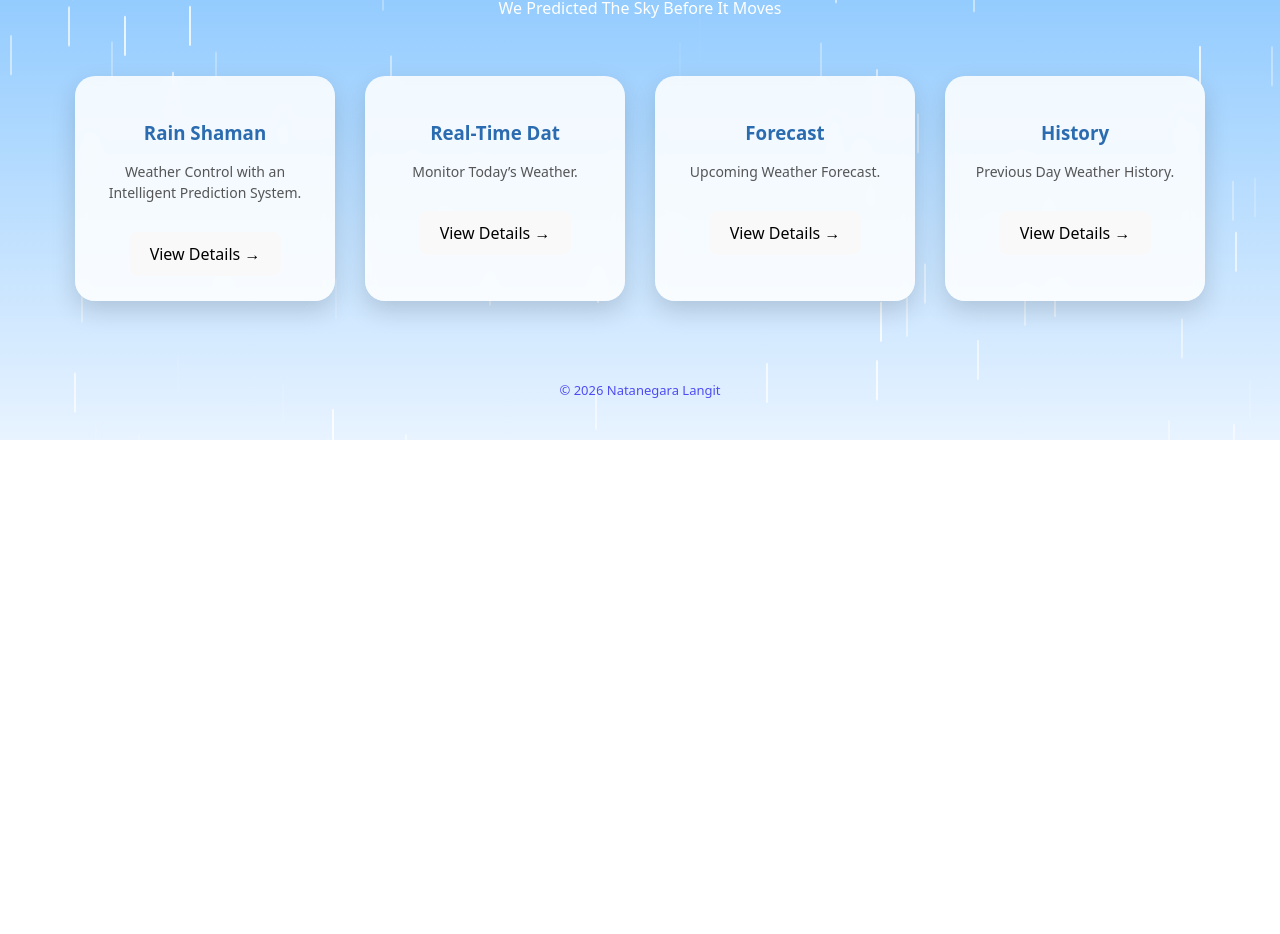
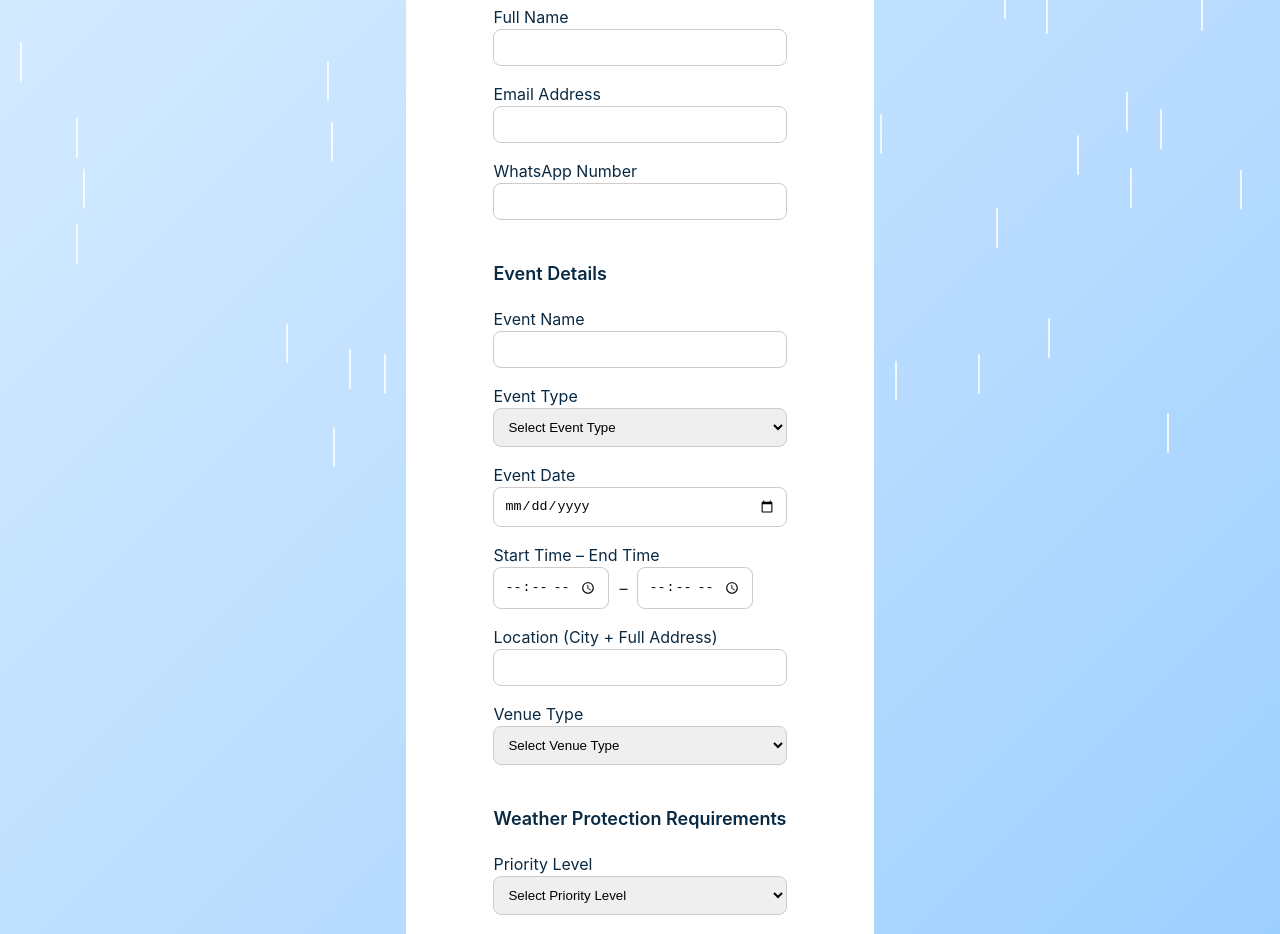
Before and after one commit to ISHASII/Weather-KADA, a React (Vite) app: page / in a window 1280 px wide. Shown: the part 360-1294 px from the top of the page. Before the commit the page ends 800 px from the top, so only its background shows below. Built offline with nearby package versions, Linux system fonts and the light colour scheme.

Commit message:
pusing mas sama cssnya

```diff
--- a/src/App.jsx
+++ b/src/App.jsx
@@ -1,8 +1,8 @@
-import "./App.css"
 import Service from "./pages/Service"
+import BookingPage from "./pages/BookingPage"
 
 function App() {
-  return <Service />
+  return <BookingPage />
 }
 
 export default App
--- /dev/null
+++ b/src/pages/BookingPage.css
@@ -0,0 +1,69 @@
+/* RESET */
+* {
+  box-sizing: border-box;
+}
+
+.booking-page {
+  display: flex;
+  position: relative;
+  justify-content: center;
+  align-items: center;
+  flex-direction: column;
+  min-height: 100vh;
+  padding: 80px 20px;
+  background: linear-gradient(135deg, #dbefff, #b8dcff, #8cc8ff);
+  color: #0a2a43;
+  overflow: hidden;
+  font-family: "Inter", "Segoe UI", sans-serif;
+}
+
+.card-wrapper {
+  position: relative;
+  flex-direction: column;
+  align-items: center;
+  background: white;
+  border-radius: 20px;
+  padding: 40px;
+}
+
+.booking-page h1 {
+  text-align: center;
+
+  margin: 0 0 12px 0;
+}
+
+.booking-page p {
+  text-align: center;
+  margin: 0;
+  font-size: 20px;
+}
+
+.form-group {
+  display: flex;
+  flex-direction: column;
+  margin-bottom: 16px;
+}
+
+.form-group input,
+.form-group select,
+.form-group textarea {
+  padding: 10px;
+  border-radius: 8px;
+  border: 1px solid #ccc;
+}
+
+.time-group {
+  display: flex;
+  align-items: center;
+  gap: 10px;
+}
+
+.form-header {
+  margin: 40px 0 20px;
+  font-weight: 600;
+  font-size: 18px;
+}
+
+.btn-konfirmasi {
+  padding: 10px 50px;
+}
--- a/src/pages/BookingPage.jsx
+++ b/src/pages/BookingPage.jsx
@@ -1,3 +1,158 @@
-function BookingPage(){
+import { useState } from "react"
+import "./BookingPage.css"
 
+function BookingPage() {
+  return (
+    <div className="booking-page">
+      <div className="card-wrapper">
+        <h1>Booking Now!</h1>
+        <p className="tagline">Weather is not predicted. It is negotiated.</p>
+        <div class="form-container">
+          {/* <!-- A. Basic Information --> */}
+          <div class="form-header">Basic Information</div>
+
+          <div class="form-group">
+            <label for="name">Full Name</label>
+            <input type="text" id="name" name="name" />
+          </div>
+
+          <div class="form-group">
+            <label for="email">Email Address</label>
+            <input type="email" id="email" name="email" />
+          </div>
+
+          <div class="form-group">
+            <label for="phone">WhatsApp Number</label>
+            <input type="text" id="phone" name="phone" />
+          </div>
+
+          {/* <!-- B. Event Details --> */}
+          <div class="form-header">Event Details</div>
+
+          <div class="form-group">
+            <label for="eventName">Event Name</label>
+            <input type="text" id="eventName" name="eventName" />
+          </div>
+
+          <div class="form-group">
+            <label for="eventType">Event Type</label>
+            <select id="eventType" name="eventType">
+              <option value="">Select Event Type</option>
+              <option value="wedding">Wedding</option>
+              <option value="concert">Concert</option>
+              <option value="festival">Festival</option>
+              <option value="corporate">Corporate Event</option>
+              <option value="film">Film Production</option>
+            </select>
+          </div>
+
+          <div class="form-group">
+            <label for="eventDate">Event Date</label>
+            <input type="date" id="eventDate" name="eventDate" />
+          </div>
+
+          <div class="form-group">
+            <label>Start Time – End Time</label>
+            <div class="time-group">
+              <input type="time" name="startTime" />
+              <span>–</span>
+              <input type="time" name="endTime" />
+            </div>
+          </div>
+
+          <div class="form-group">
+            <label for="location">Location (City + Full Address)</label>
+            <input type="text" id="location" name="location" />
+          </div>
+
+          <div class="form-group">
+            <label for="venueType">Venue Type</label>
+            <select id="venueType" name="venueType">
+              <option value="">Select Venue Type</option>
+              <option value="indoor">Indoor</option>
+              <option value="outdoor">Outdoor</option>
+            </select>
+          </div>
+
+          {/* <!-- C. Weather Protection Requirements --> */}
+          <div class="form-header">Weather Protection Requirements</div>
+
+          <div class="form-group">
+            <label for="priority">Priority Level</label>
+            <select id="priority" name="priority">
+              <option value="">Select Priority Level</option>
+              <option value="standard">Standard</option>
+              <option value="high">High</option>
+              <option value="critical">Critical (VIP / Large Scale)</option>
+            </select>
+          </div>
+
+          <div class="form-group">
+            <label for="participants">Estimated Number of Participants</label>
+            <input type="number" id="participants" name="participants" />
+          </div>
+
+          <div class="form-group">
+            <label for="area">Area Size (Optional)</label>
+            <input
+              type="text"
+              id="area"
+              name="area"
+              placeholder="Example: 2000 m²"
+            />
+          </div>
+
+          <div class="form-group">
+            <label for="specialRequest">Special Requests</label>
+            <textarea
+              id="specialRequest"
+              name="specialRequest"
+              rows="4"
+              placeholder="Describe any special requirements..."
+            ></textarea>
+          </div>
+
+          {/* <!-- D. Service Package --> */}
+          <div class="form-header">Service Package</div>
+
+          <div class="form-group">
+            <label>
+              <input type="radio" name="package" value="basic" />
+              Basic Atmospheric Safeguard
+            </label>
+          </div>
+
+          <div class="form-group">
+            <label>
+              <input type="radio" name="package" value="strategic" />
+              Strategic Climate Protection
+            </label>
+          </div>
+
+          <div class="form-group">
+            <label>
+              <input type="radio" name="package" value="premium" />
+              Premium Full-Day Sky Control
+            </label>
+          </div>
+        </div>
+        <button className="btn-konfirmasi">Submit</button>
+      </div>
+      {/* Animasi Hujan */}
+      <div className="rain">
+        {Array.from({ length: 80 }).map((_, i) => (
+          <div
+            key={i}
+            className="drop"
+            style={{
+              left: Math.random() * 100 + "%",
+              animationDuration: 1 + Math.random() * 1.5 + "s",
+            }}
+          />
+        ))}
+      </div>
+    </div>
+  )
 }
+
+export default BookingPage
```
